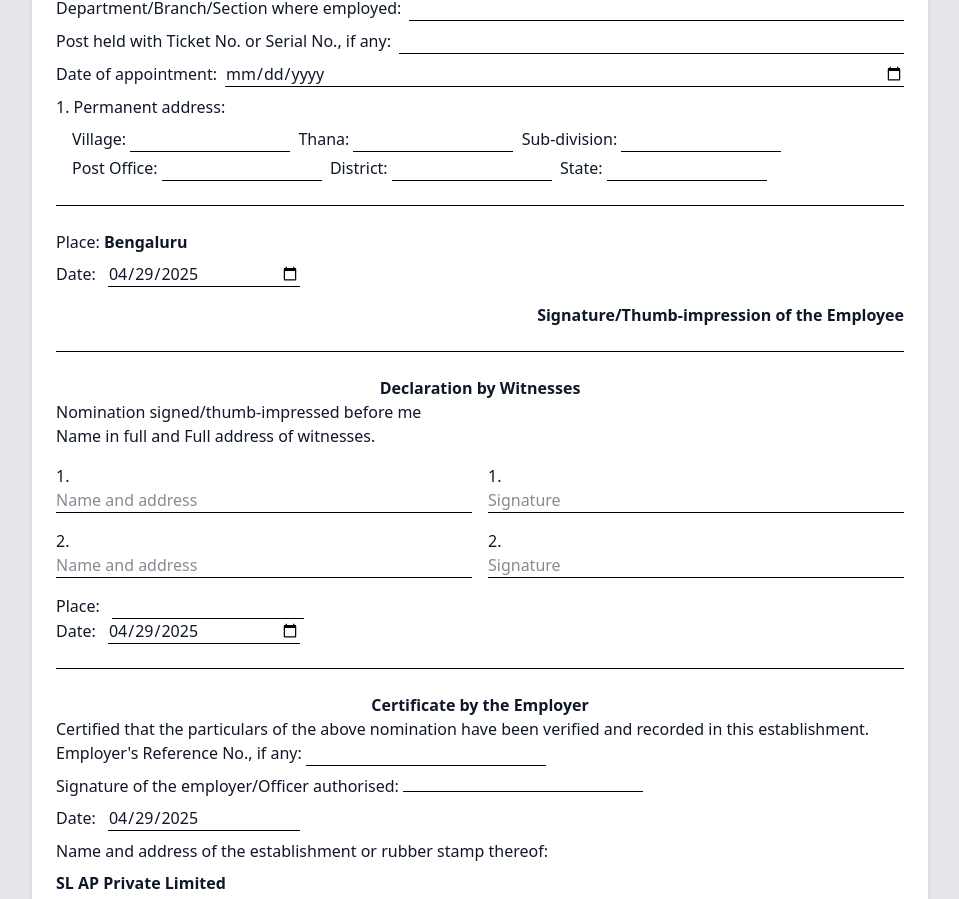
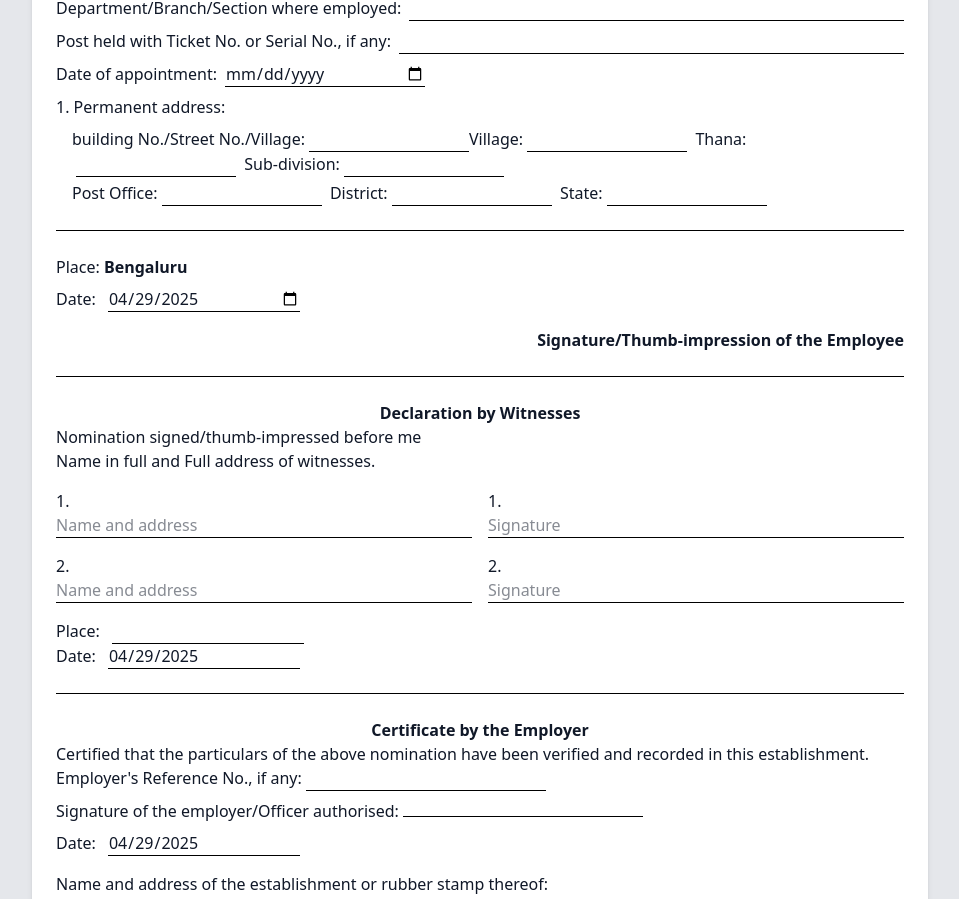
Before and after one commit to KaranJaiswal02/employee-form, a Next.js app: page /gratuity-form in a window 1280 px wide. Shown: the part 1100-1999 px from the top of the page, without its empty margins (320-1279 px from the left). Built offline with nearby package versions, Linux system fonts and the light colour scheme.

Commit message:
refactor: update GratuityForm2 for improved input handling and layout adjustments; add building field to grauFormData

```diff
--- a/src/components/gratuityForm/GratuityForm2.tsx
+++ b/src/components/gratuityForm/GratuityForm2.tsx
@@ -61,13 +61,23 @@ export default function GratuityForm2() {
 
                 <li className="flex">
                     Date of appointment:
-                    <input id="dateofappointment" type="date" value={formData.dateofappointment} onChange={handleDateChange} className="border-b border-black inline-block ml-2 flex-1 min-w-0" />
+                    <input
+                        id="dateofappointment"
+                        type="date"
+                        value={formData.dateofappointment}
+                        onChange={handleChange} // <- You must define this function
+                        className="border-b border-black inline-block ml-2 flex-1 max-w-[200px]"
+                    />
                 </li>
+
+
 
                 <li>
                     Permanent address:
                     <div className="ml-4 mt-2 space-y-1">
                         <div>
+                            building No./Street No./Village:
+                            <input id="building" type="text" value={formData.building} onChange={handleChange} className="border-b border-black w-40 inline-block ml-1" />
                             Village:
                             <input id="village" type="text" value={formData.village} onChange={handleChange} className="border-b border-black w-40 inline-block ml-1" />
                             &nbsp; Thana:
@@ -146,7 +156,7 @@ export default function GratuityForm2() {
             </div>
 
             <p className="mt-4">Place: <input type="text" value={formData.place} disabled={true} className="border-b border-black w-48 inline-block ml-2" /></p>
-            <p>Date: <input type="date" value={formData.date}  className="border-b border-black w-48 inline-block ml-2" /></p>
+            <p>Date: <input type="date" value={formData.date} disabled className="border-b border-black w-48 inline-block ml-2" /></p>
 
             <hr className="my-6 border-black" />
 
@@ -158,22 +168,21 @@ export default function GratuityForm2() {
                 Employer's Reference No., if any:{" "}
                 <input type="text" className="border-b border-black w-60 inline-block" />
             </p>
-            <p className="mt-2">
+            <div className="mt-2">
                 Signature of the employer/Officer authorised:{" "}
                 <div className="border-b border-black w-60 inline-block mt-2 " />
-
-            </p>
+            </div>
             <p>Date: <input type="date" value={formData.date} disabled className="border-b border-black w-48 inline-block ml-2 mt-2 mb-2 " /></p>
-            <p>
+            <div className="mt-2">
                 Name and address of the establishment or rubber stamp thereof:
                 < div className="w-full mt-2 h-25" >
-                {/* < div className="w-full border border-black mt-2 h-25" ></div> */}
-                <p><b>SL AP Private Limited</b><br />
-                    Brigade Opus,  4th Floor<br />
-                    Municipal No. 70/401, Survey No. 44/1 and 44/4
-                    Kodigehalli Main Road, Hebbal,<br/> Bengaluru Urban, Karnataka 560092</p>
-                    </div>
-            </p>
+                    {/* < div className="w-full border border-black mt-2 h-25" ></div> */}
+                    <p><b>SL AP Private Limited</b><br />
+                        Brigade Opus,  4th Floor<br />
+                        Municipal No. 70/401, Survey No. 44/1 and 44/4
+                        Kodigehalli Main Road, Hebbal,<br /> Bengaluru Urban, Karnataka 560092</p>
+                </div>
+            </div>
 
             <hr className="my-6 border-black" />
 
--- a/src/hooks/Atoms.ts
+++ b/src/hooks/Atoms.ts
@@ -1,4 +1,5 @@
 import { atom } from 'jotai';
+import build from 'next/dist/build';
 
 const currentDate = new Date().toISOString().split('T')[0];
 
@@ -104,6 +105,7 @@ export const grauFormData = atom({
   department: "",
   post: "",
   dateofappointment: "",
+  building: "",
   village: "",
   thana: "",
   subdivision: "",
```
